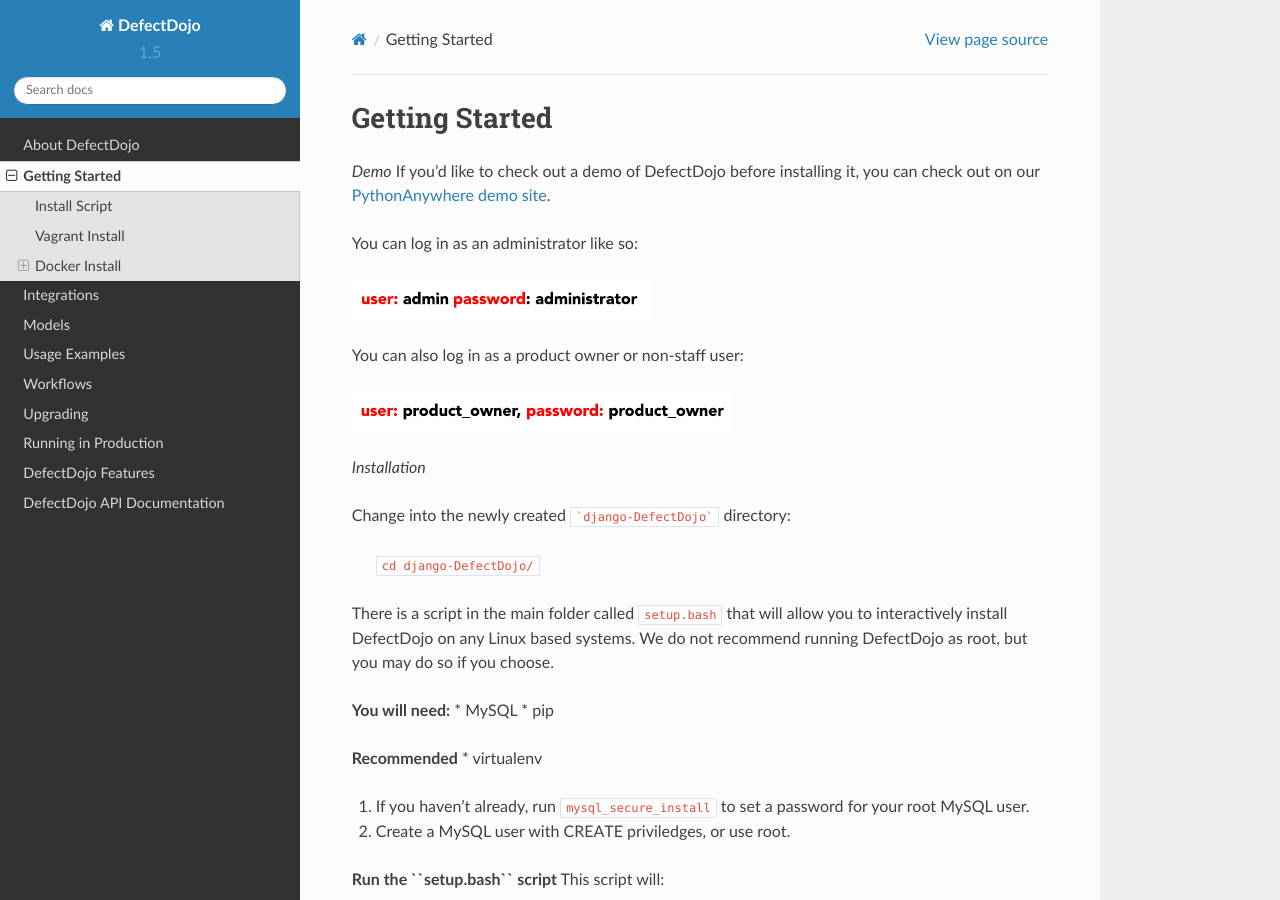
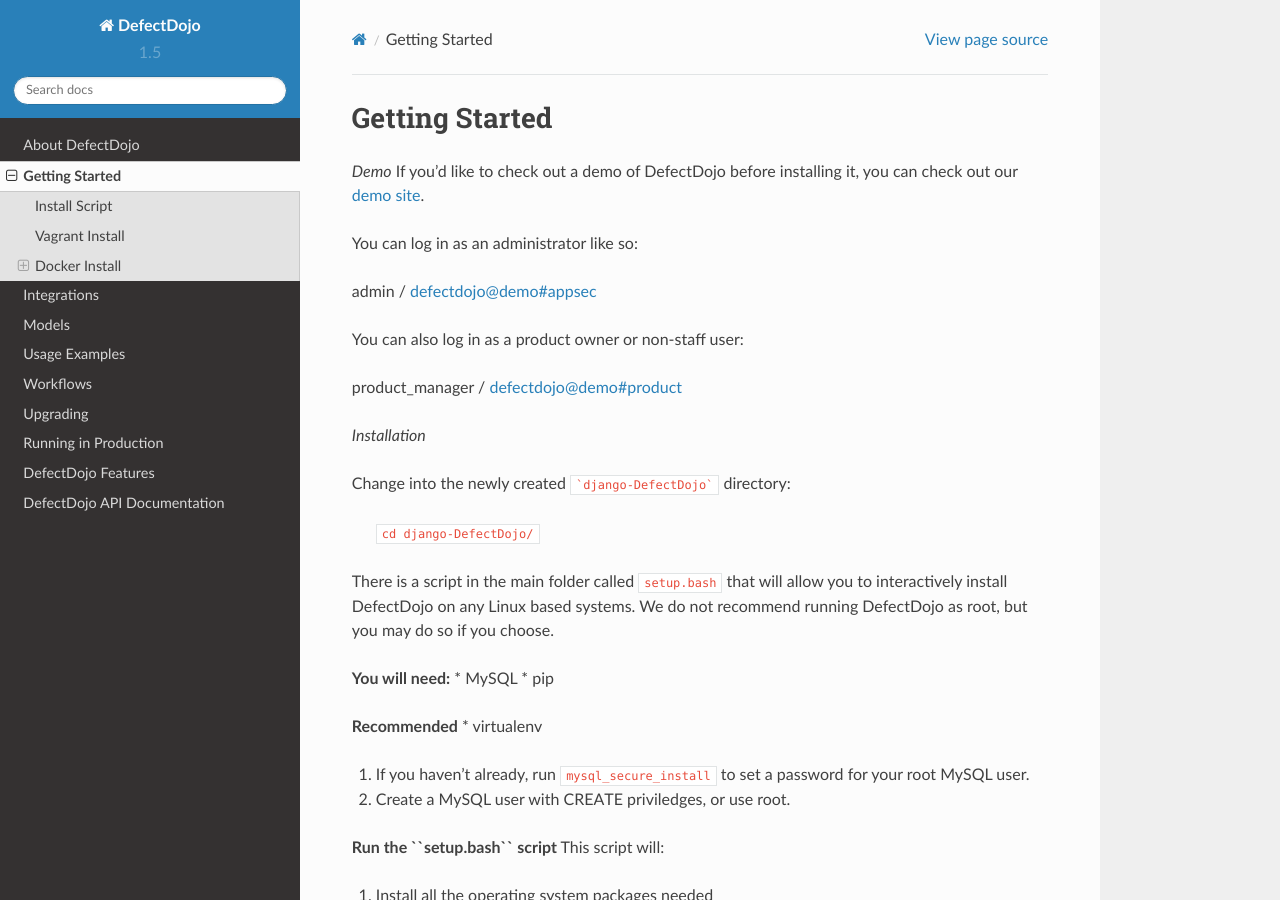
Before and after one commit to DefectDojo/Documentation, a Sphinx documentation site: the page built from docs/getting-started.rst, in a window 1280 px wide and 900 px high. Built offline with Sphinx 7.4.7 and the Read the Docs theme 2.0.0, drawn with Linux system fonts in a browser that asks for light colours.

Commit message:
Fix credentials
Credentials were incorrect

```diff
--- a/docs/getting-started.rst
+++ b/docs/getting-started.rst
@@ -2,17 +2,17 @@
 ===============
 
 *Demo*
-If you'd like to check out a demo of DefectDojo before installing it, you can check out on our `PythonAnywhere demo site`_.
+If you'd like to check out a demo of DefectDojo before installing it, you can check out our `demo site`_.
 
-.. _PythonAnywhere demo site: https://defectdojo.pythonanywhere.com
+.. _demo site: https://defectdojo.herokuapp.com/
 
 You can log in as an administrator like so:
 
-.. image:: /_static/admin-creds.png
+admin / defectdojo@demo#appsec
 
 You can also log in as a product owner or non-staff user:
 
-.. image:: /_static/prod-owner-creds.png
+product_manager / defectdojo@demo#product
 
 *Installation*
 
```
